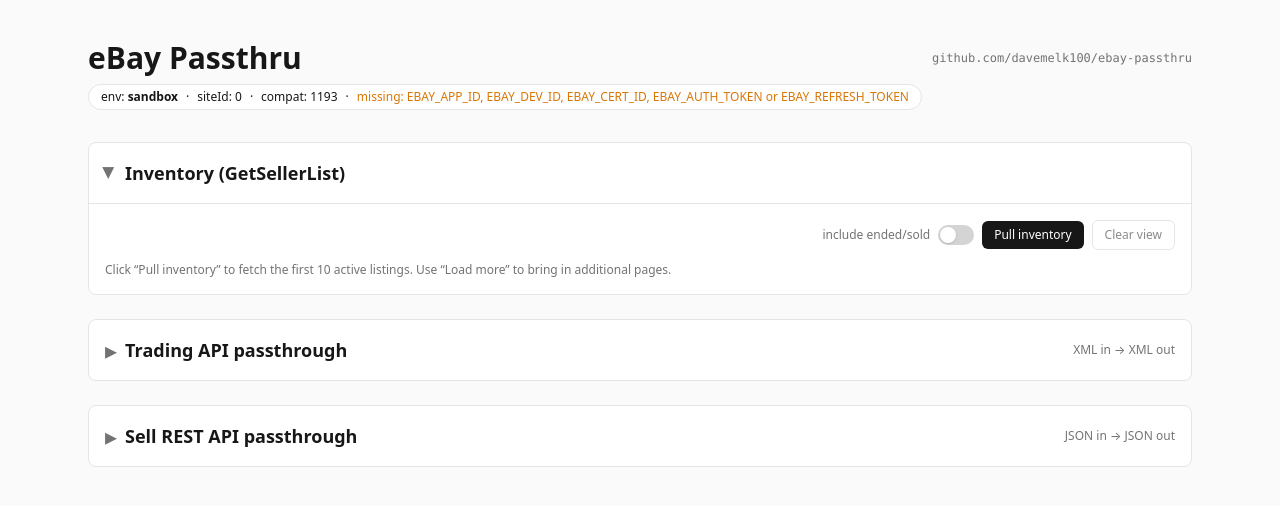
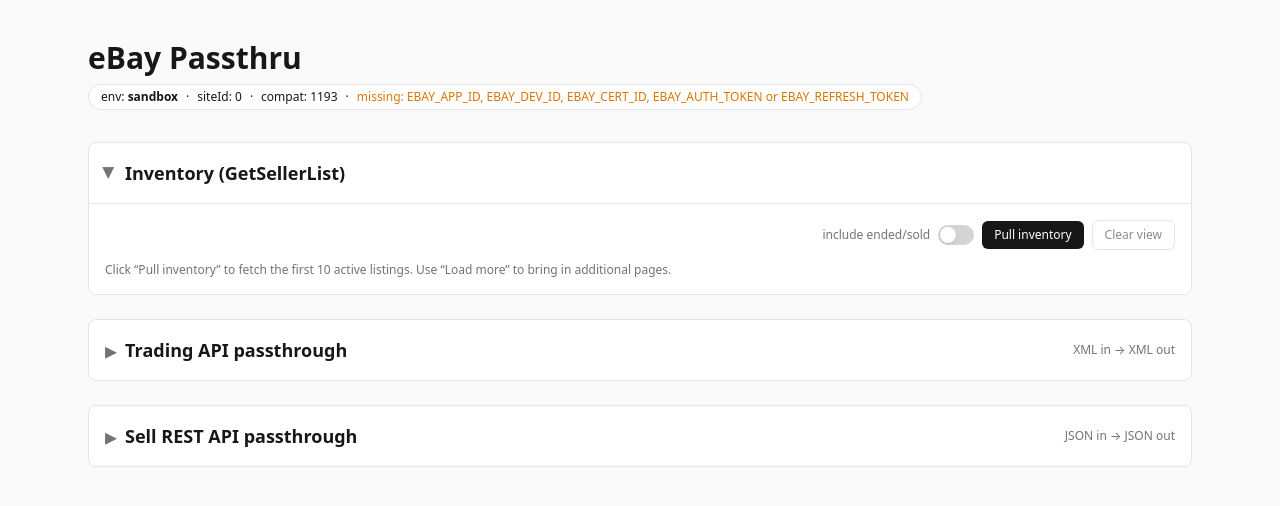
Before and after one commit to davemelk100/ebay-passthru, a Next.js app: page / in a window 1280 px wide. Shown: the top 506 px of the page. Built offline with nearby package versions, Linux system fonts and the light colour scheme.

Commit message:
Drop GitHub link from header
Co-Authored-By: Claude Opus 4.7 (1M context) <noreply@anthropic.com>

```diff
--- a/app/page.tsx
+++ b/app/page.tsx
@@ -14,17 +14,7 @@ export default function Home() {
   return (
     <main className="mx-auto max-w-6xl px-6 py-10">
       <header className="mb-8">
-        <div className="flex items-center justify-between gap-4">
-          <h1 className="text-3xl font-bold">eBay Passthru</h1>
-          <a
-            href="https://github.com/davemelk100/ebay-passthru"
-            target="_blank"
-            rel="noreferrer"
-            className="font-mono text-xs text-neutral-500 hover:text-neutral-700 hover:underline dark:hover:text-neutral-200"
-          >
-            github.com/davemelk100/ebay-passthru
-          </a>
-        </div>
+        <h1 className="text-3xl font-bold">eBay Passthru</h1>
         <div className="mt-2 inline-flex flex-wrap items-center gap-2 rounded-full border border-neutral-200 bg-white px-3 py-1 text-xs dark:border-neutral-800 dark:bg-neutral-900">
           <span>
             env: <strong>{cfg.env}</strong>
```
